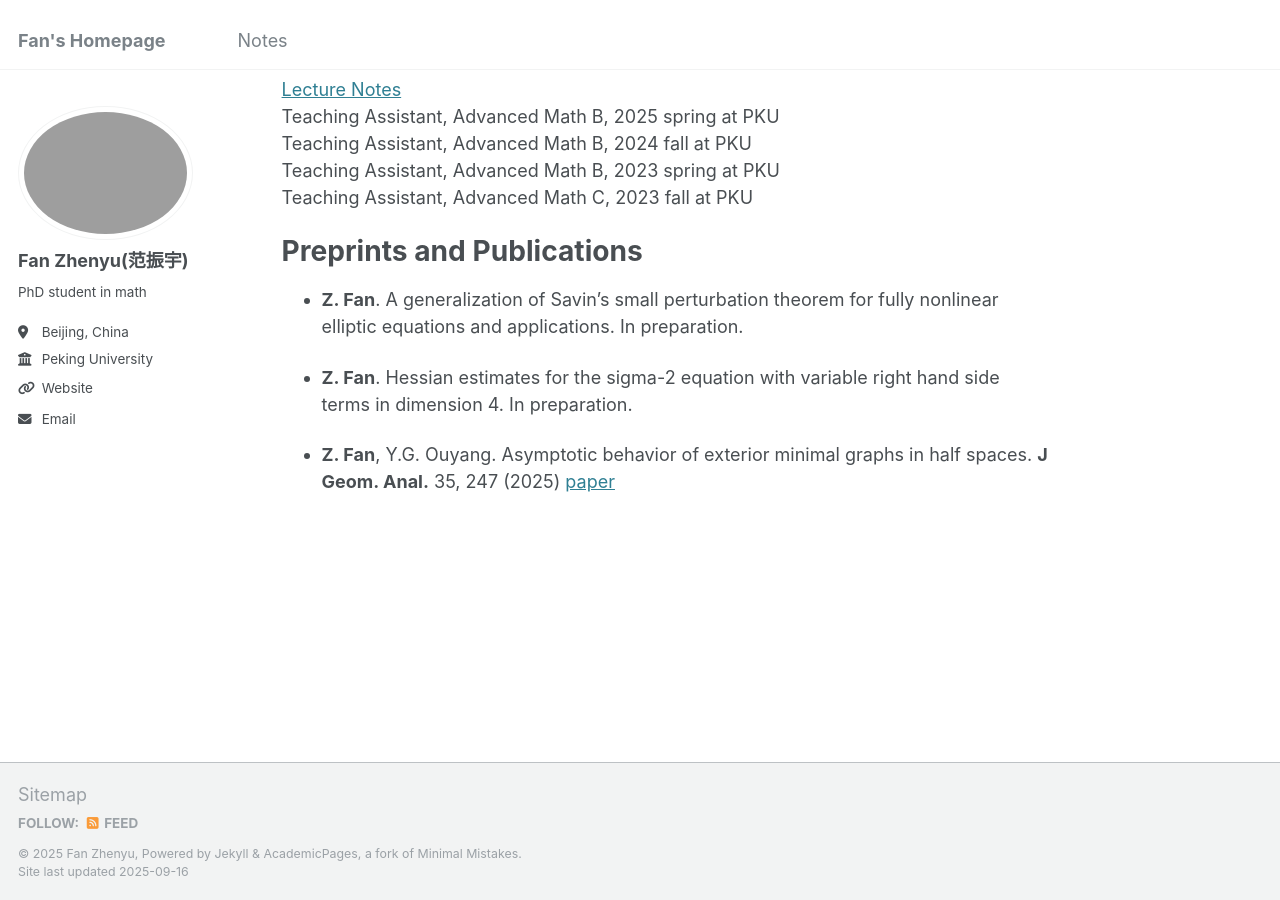
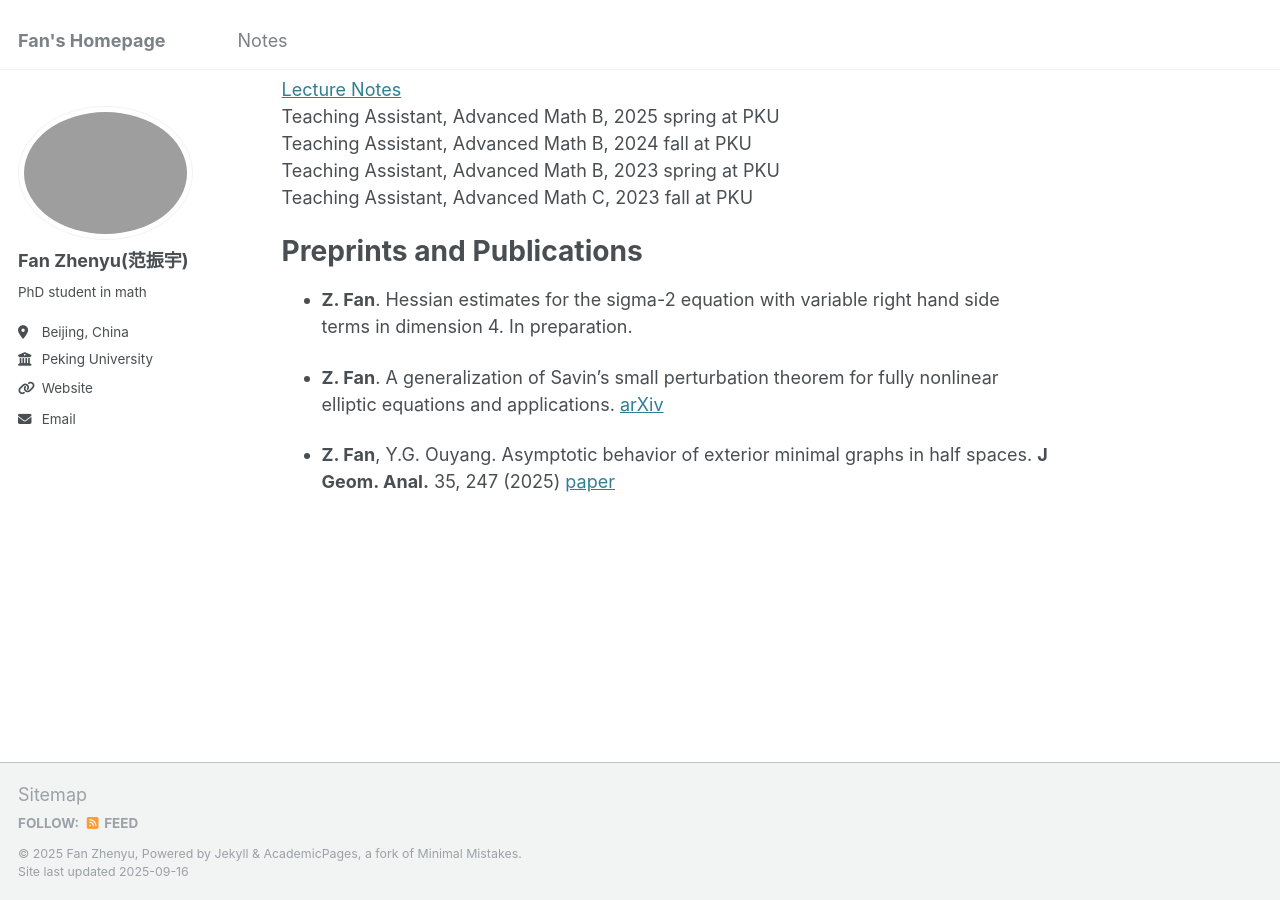
Before and after one commit to fanzymath/fanzymath.github.io, a Jekyll site: the page built from _pages/about.md, in a window 1280 px wide and 900 px high, scrolled down 722 px. Built offline with Jekyll 4.4.1, drawn with Linux system fonts in a browser that asks for light colours.

Commit message:
Update about.md
add arXiv link

```diff
--- a/_pages/about.md
+++ b/_pages/about.md
@@ -40,8 +40,8 @@ Teaching Assistant, Advanced Math C, 2023 fall at PKU
 
 Preprints and Publications
 ======
-- **Z. Fan**. A generalization of Savin's small perturbation theorem for fully nonlinear elliptic equations and applications. In preparation.
-
 - **Z. Fan**. Hessian estimates for the sigma-2 equation with variable right hand side terms in dimension 4. In preparation.
 
+- **Z. Fan**. A generalization of Savin's small perturbation theorem for fully nonlinear elliptic equations and applications. [arXiv](https://doi.org/10.48550/arXiv.2509.01138)
+
 - **Z. Fan**, Y.G. Ouyang. Asymptotic behavior of exterior minimal graphs in half spaces. **J Geom. Anal.** 35, 247 (2025) [paper](https://doi.org/10.1007/s12220-025-02087-0)
```
